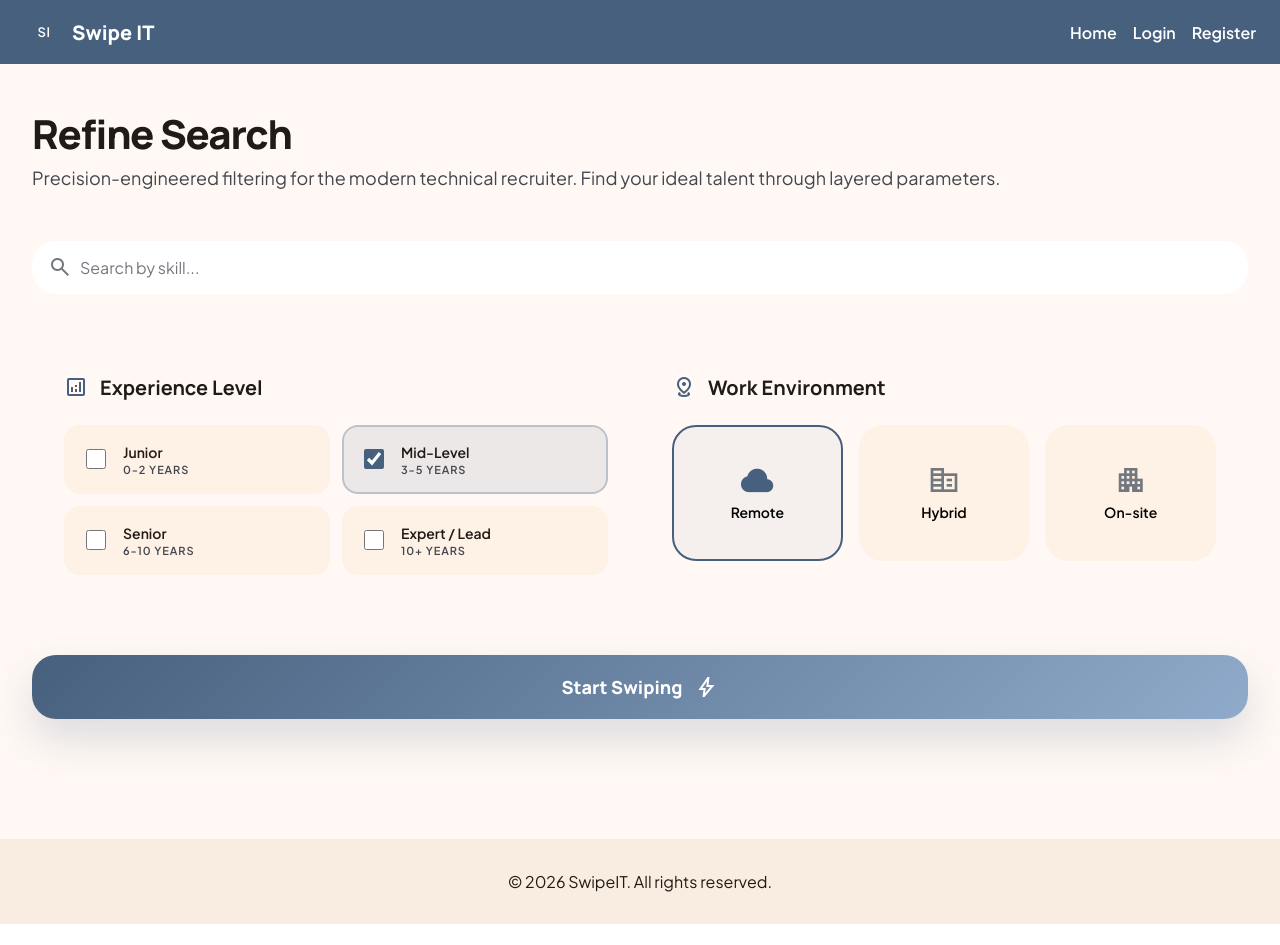
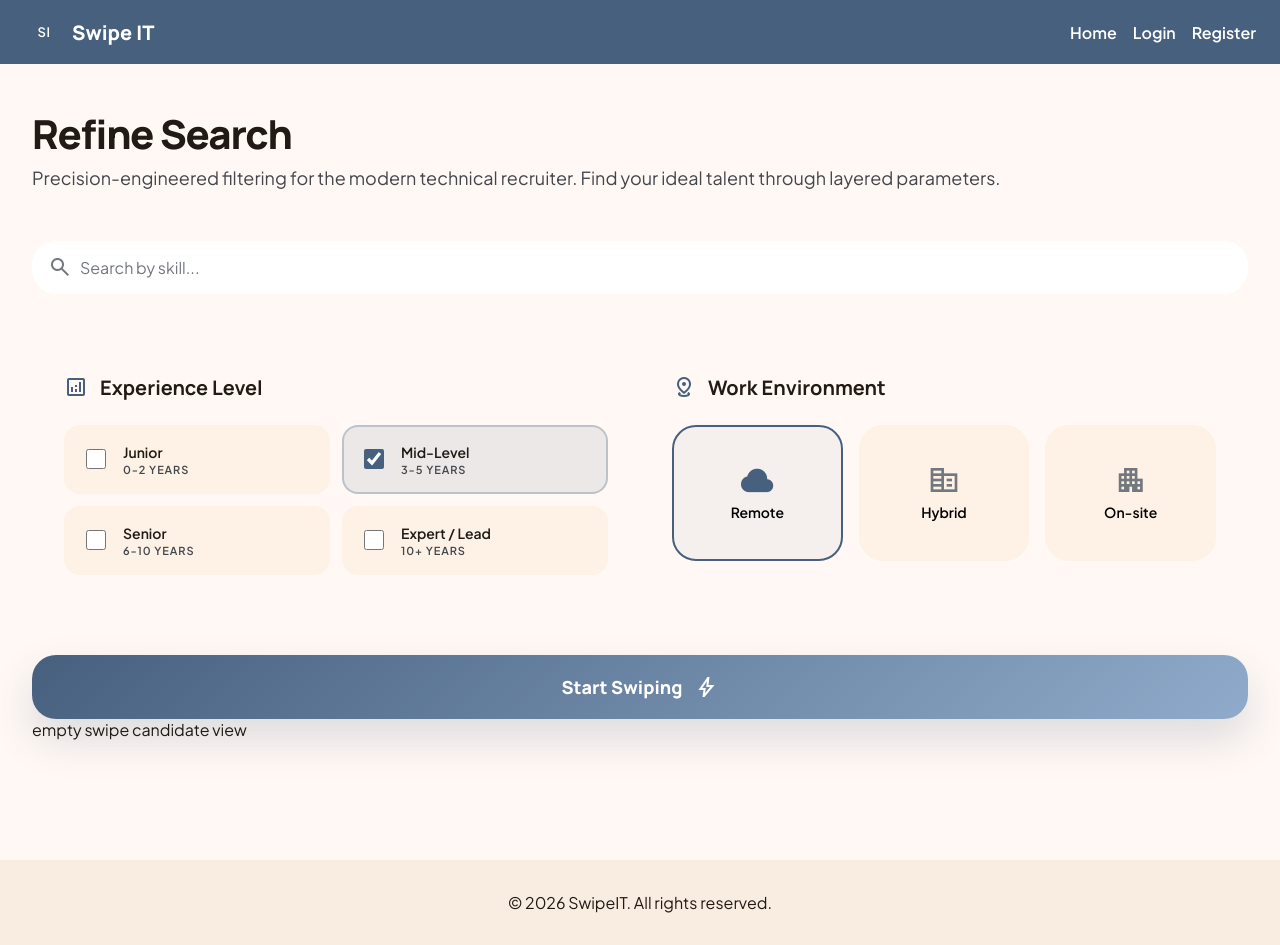
Before and after one commit to gusbo9233/SwipeIT, a React (Vite) app: page /search in a window 1280 px wide. Before the commit the page ends 924 px from the top, so only its background shows below. Built offline with nearby package versions, Linux system fonts and the light colour scheme.

Commit message:
add empty swipe component

```diff
--- /dev/null
+++ b/src/components/search/SwipeCandidate.tsx
@@ -0,0 +1,12 @@
+function SwipeCandidates() {
+
+    // get the filtered candidates:
+
+    return (
+        <section>
+            empty swipe candidate view
+        </section>
+     );
+}
+
+export default SwipeCandidates;
--- a/src/pages/Search.tsx
+++ b/src/pages/Search.tsx
@@ -1,25 +1,20 @@
 import './Search.css'
 import SearchView from '../components/search/SearchView'
 import { SearchProvider } from '../context/SearchProvider';
+import SwipeCandidates from '../components/search/SwipeCandidate';
 
 function Search() {
   function onStartSwiping() {
     // slide to secetion for SwipeCandidates.tsx
   }
 
-  const searchProps = { onStartSwiping};
+  const searchProps = {onStartSwiping};
 
   return (
     <SearchProvider>
       <div className="search-page page">
-
-      <section>
         <SearchView {...searchProps}/>
-      </section>
-
-      <section className="swipe-candidates">
-
-      </section>
+        <SwipeCandidates />
       </div>
     </SearchProvider>
   )
```
Also changed, not shown: src/pages/SwipeCandidate.tsx (deleted).
